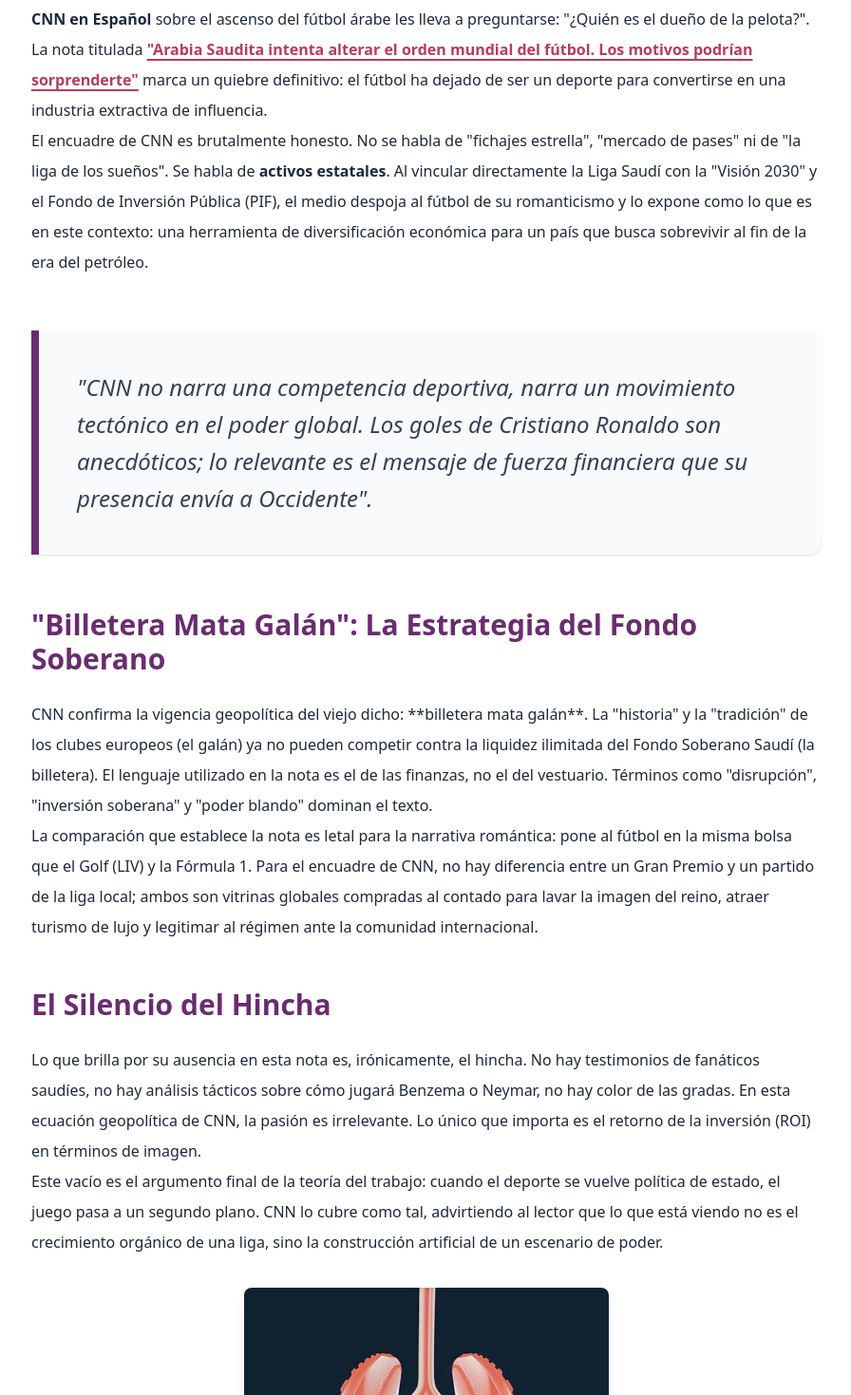
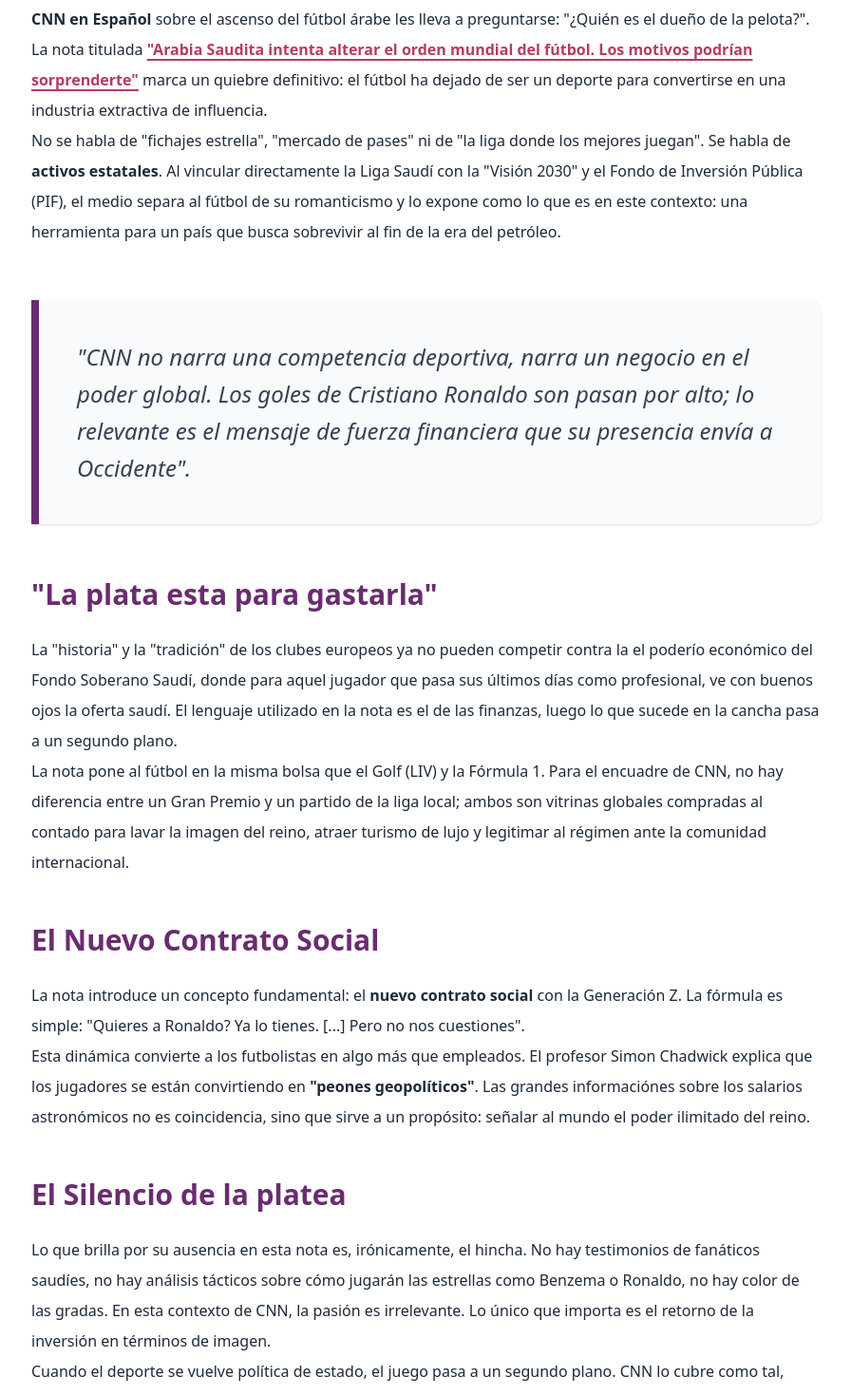
Before and after one commit to pabluchokk/analisis-y-producccion-final, a React (Vite) app: page /analisis/nota2 in a window 1280 px wide. Shown: the part 1101-2570 px from the top of the page at 95% size, without its empty margins (191-1087 px from the left). Built offline with nearby package versions, Linux system fonts and the light colour scheme.

Commit message:
update nota2

```diff
--- a/src/pages/analisis/nota2.jsx
+++ b/src/pages/analisis/nota2.jsx
@@ -41,33 +41,40 @@
             Si la cobertura de un medio deportivo tradicional se pregunta "¿Cómo formará el equipo?", la cobertura de <strong>CNN en Español</strong> sobre el ascenso del fútbol árabe les lleva a preguntarse: "¿Quién es el dueño de la pelota?". La nota titulada <a href="https://cnnespanol.cnn.com/2023/09/20/arabia-saudita-alterar-orden-mundial-futbol-motivos-podrian-sorprenderte-trax" target="_blank" rel="noopener noreferrer" className="text-[#B83B5E] font-bold hover:text-[#6A2C70] transition-colors underline decoration-2 underline-offset-4">"Arabia Saudita intenta alterar el orden mundial del fútbol. Los motivos podrían sorprenderte"</a> marca un quiebre definitivo: el fútbol ha dejado de ser un deporte para convertirse en una industria extractiva de influencia.
           </p>
           <p>
-            El encuadre de CNN es brutalmente honesto. No se habla de "fichajes estrella", "mercado de pases" ni de "la liga de los sueños". Se habla de <strong>activos estatales</strong>. Al vincular directamente la Liga Saudí con la "Visión 2030" y el Fondo de Inversión Pública (PIF), el medio despoja al fútbol de su romanticismo y lo expone como lo que es en este contexto: una herramienta de diversificación económica para un país que busca sobrevivir al fin de la era del petróleo.
+            No se habla de "fichajes estrella", "mercado de pases" ni de "la liga donde los mejores juegan". Se habla de <strong>activos estatales</strong>. Al vincular directamente la Liga Saudí con la "Visión 2030" y el Fondo de Inversión Pública (PIF), el medio separa al fútbol de su romanticismo y lo expone como lo que es en este contexto: una herramienta para un país que busca sobrevivir al fin de la era del petróleo.
           </p>
 
           {/* RECUADRO DESTACADO */}
           <div className='my-14 p-10 bg-gray-50 border-l-8 border-[#6A2C70] rounded-r-xl shadow-sm'>
             <blockquote className='text-2xl font-medium text-gray-700 italic leading-relaxed'>
-              "CNN no narra una competencia deportiva, narra un movimiento tectónico en el poder global. Los goles de Cristiano Ronaldo son anecdóticos; lo relevante es el mensaje de fuerza financiera que su presencia envía a Occidente".
+              "CNN no narra una competencia deportiva, narra un negocio en el poder global. Los goles de Cristiano Ronaldo son pasan por alto; lo relevante es el mensaje de fuerza financiera que su presencia envía a Occidente".
             </blockquote>
           </div>
 
-          {/* LA FRASE ARGENTA */}
           <h3 className="text-3xl font-bold text-[#6A2C70] mt-12 mb-6">
-            "Billetera Mata Galán": La Estrategia del Fondo Soberano
+            "La plata esta para gastarla"
           </h3>
           <p>
-            CNN confirma la vigencia geopolítica del viejo dicho: **billetera mata galán**. La "historia" y la "tradición" de los clubes europeos (el galán) ya no pueden competir contra la liquidez ilimitada del Fondo Soberano Saudí (la billetera). El lenguaje utilizado en la nota es el de las finanzas, no el del vestuario. Términos como "disrupción", "inversión soberana" y "poder blando" dominan el texto.
+            La "historia" y la "tradición" de los clubes europeos ya no pueden competir contra la el poderío económico del Fondo Soberano Saudí, donde para aquel jugador que pasa sus últimos días como profesional, ve con buenos ojos la oferta saudí. El lenguaje utilizado en la nota es el de las finanzas, luego lo que sucede en la cancha pasa a un segundo plano.
           </p>
           <p>
-            La comparación que establece la nota es letal para la narrativa romántica: pone al fútbol en la misma bolsa que el Golf (LIV) y la Fórmula 1. Para el encuadre de CNN, no hay diferencia entre un Gran Premio y un partido de la liga local; ambos son vitrinas globales compradas al contado para lavar la imagen del reino, atraer turismo de lujo y legitimar al régimen ante la comunidad internacional.
+            La nota pone al fútbol en la misma bolsa que el Golf (LIV) y la Fórmula 1. Para el encuadre de CNN, no hay diferencia entre un Gran Premio y un partido de la liga local; ambos son vitrinas globales compradas al contado para lavar la imagen del reino, atraer turismo de lujo y legitimar al régimen ante la comunidad internacional.
           </p>
 
-          <h3 className="text-3xl font-bold text-[#6A2C70] mt-12 mb-6">El Silencio del Hincha</h3>
+          <h3 className="text-3xl font-bold text-[#6A2C70] mt-12 mb-6">El Nuevo Contrato Social</h3>
           <p>
-            Lo que brilla por su ausencia en esta nota es, irónicamente, el hincha. No hay testimonios de fanáticos saudíes, no hay análisis tácticos sobre cómo jugará Benzema o Neymar, no hay color de las gradas. En esta ecuación geopolítica de CNN, la pasión es irrelevante. Lo único que importa es el retorno de la inversión (ROI) en términos de imagen.
+            La nota introduce un concepto fundamental: el <strong>nuevo contrato social</strong> con la Generación Z. La fórmula es simple: "Quieres a Ronaldo? Ya lo tienes. [...] Pero no nos cuestiones".
           </p>
           <p>
-            Este vacío es el argumento final de la teoría del trabajo: cuando el deporte se vuelve política de estado, el juego pasa a un segundo plano. CNN lo cubre como tal, advirtiendo al lector que lo que está viendo no es el crecimiento orgánico de una liga, sino la construcción artificial de un escenario de poder.
+            Esta dinámica convierte a los futbolistas en algo más que empleados. El profesor Simon Chadwick explica que los jugadores se están convirtiendo en <strong>"peones geopolíticos"</strong>. Las grandes informaciónes sobre los salarios astronómicos no es coincidencia, sino que sirve a un propósito: señalar al mundo el poder ilimitado del reino.
+          </p>
+
+          <h3 className="text-3xl font-bold text-[#6A2C70] mt-12 mb-6">El Silencio de la platea</h3>
+          <p>
+            Lo que brilla por su ausencia en esta nota es, irónicamente, el hincha. No hay testimonios de fanáticos saudíes, no hay análisis tácticos sobre cómo jugarán las estrellas como Benzema o Ronaldo, no hay color de las gradas. En esta contexto de CNN, la pasión es irrelevante. Lo único que importa es el retorno de la inversión en términos de imagen.
+          </p>
+          <p>
+            Cuando el deporte se vuelve política de estado, el juego pasa a un segundo plano. CNN lo cubre como tal, advirtiendo al lector que lo que está viendo no es el crecimiento orgánico de una liga, sino la construcción artificial de un escenario de poder.
           </p>
 
           {/* BANNER PUBLICITARIO EMBEBIDO */}
```
